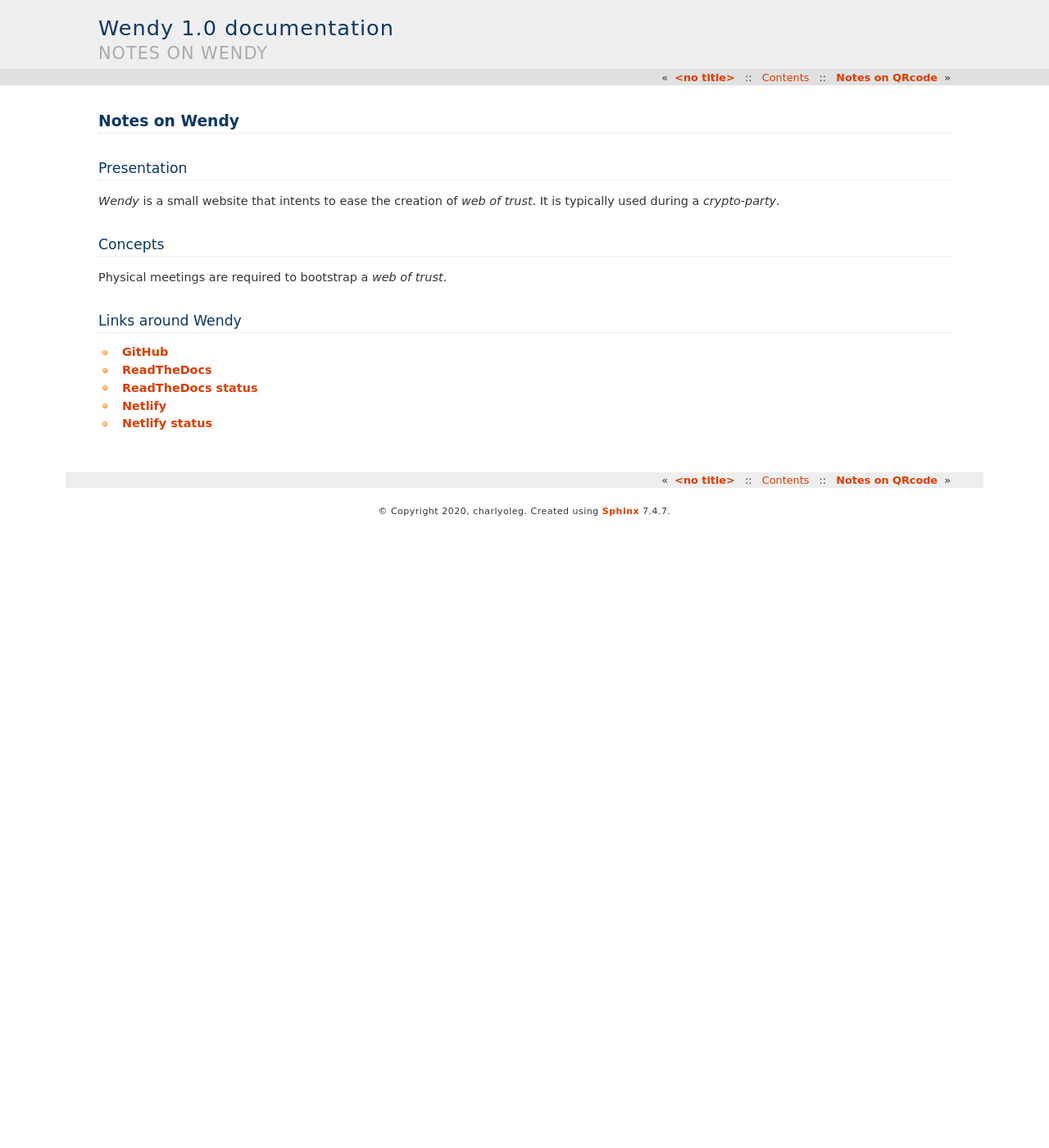
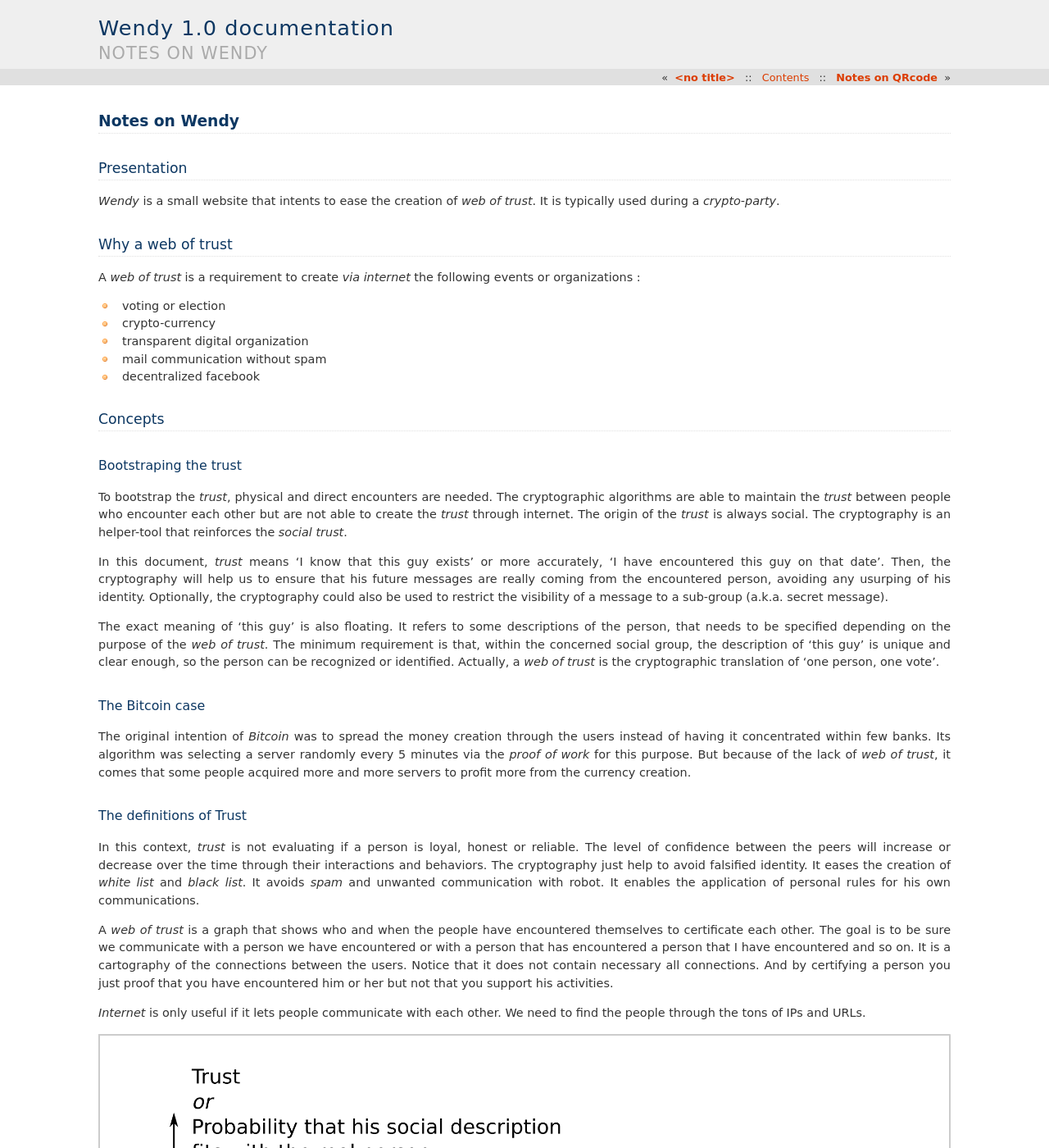
Before and after one commit to charlyoleg/wendy, a Sphinx documentation site: the page built from docs/notes_on_wendy.rst, in a window 1280 px wide and 1400 px high. Shown: the whole window at 82% size. Built offline with Sphinx 7.4.7, drawn with Linux system fonts in a browser that asks for light colours; some of the changed text lies outside the part shown.

Commit message:
theory of wendy

```diff
--- a/docs/notes_on_wendy.rst
+++ b/docs/notes_on_wendy.rst
@@ -9,10 +9,88 @@ Presentation
 *Wendy* is a small website that intents to ease the creation of *web of trust*. It is typically used during a *crypto-party*.
 
 
+Why a web of trust
+==================
+
+A *web of trust* is a requirement to create *via internet* the following events or organizations :
+
+- voting or election
+- crypto-currency
+- transparent digital organization
+- mail communication without spam
+- decentralized facebook
+
+
 Concepts
 ========
 
-Physical meetings are required to bootstrap a *web of trust*.
+Bootstraping the trust
+----------------------
+
+To bootstrap the *trust*, physical and direct encounters are needed. The cryptographic algorithms are able to maintain the *trust* between people who encounter each other but are not able to create the *trust* through internet. The origin of the *trust* is always social. The cryptography is an helper-tool that reinforces the *social trust*.
+
+In this document, *trust* means 'I know that this guy exists' or more accurately, 'I have encountered this guy on that date'. Then, the cryptography will help us to ensure that his future messages are really coming from the encountered person, avoiding any usurping of his identity. Optionally, the cryptography could also be used to restrict the visibility of a message to a sub-group (a.k.a. secret message).
+
+The exact meaning of 'this guy' is also floating. It refers to some descriptions of the person, that needs to be specified depending on the purpose of the *web of trust*. The minimum requirement is that, within the concerned social group, the description of 'this guy' is unique and clear enough, so the person can be recognized or identified. Actually, a *web of trust* is the cryptographic translation of 'one person, one vote'.
+
+
+The Bitcoin case
+----------------
+
+The original intention of *Bitcoin* was to spread the money creation through the users instead of having it concentrated within few banks. Its algorithm was selecting a server randomly every 5 minutes via the *proof of work* for this purpose. But because of the lack of *web of trust*, it comes that some people acquired more and more servers to profit more from the currency creation.
+
+
+The definitions of Trust
+------------------------
+
+In this context, *trust* is not evaluating if a person is loyal, honest or reliable. The level of confidence between the peers will increase or decrease over the time through their interactions and behaviors. The cryptography just help to avoid falsified identity. It eases the creation of *white list* and *black list*. It avoids *spam* and unwanted communication with robot. It enables the application of personal rules for his own communications.
+
+A *web of trust* is a graph that shows who and when the people have encountered themselves to certificate each other. The goal is to be sure we communicate with a person we have encountered or with a person that has encountered a person that I have encountered and so on. It is a cartography of the connections between the users. Notice that it does not contain necessary all connections. And by certifying a person you just proof that you have encountered him or her but not that you support his activities.
+
+*Internet* is only useful if it lets people communicate with each other. We need to find the people through the tons of IPs and URLs.
+
+.. image:: trust_time.png
+
+
+Single responsibility principal
+-------------------------------
+
+Some crypto-currencies like G1_ uses already their *web of trust*. The goal of *Wendy* is to address the creation of a *Web of trust*, regardless of the application build on top of it.
+
+.. _G1: https://monnaie-libre.fr/
+
+
+
+How to make a WOT
+=================
+
+#. people join a location at an announced date (a.k.a. crypto-party)
+#. each participant creates a key-pair on his device
+#. each participant create his profile that describes himself according to some agreed criteria
+#. each participant crypto-signed his own profile
+#. the participants exchange their profiles and crypto-sign the profiles from others
+#. each participant uploads from his device to a local server the profiles from others that he has signed
+#. each participant downloads all profiles and signatures from the local server
+#. each profile makes his own *web of trust* according to his criteria
+
+
+Typical WOT
+===========
+
+Below an example of criteria to create a WOT.
+
+
+.. image:: space_of_peers.png
+.. image:: my_wot_levels.png
+
+After a certain time, the value of the WOT decreases. Each one can set an expiration time that he considers that his WOT is not valid any more.
+
+.. image:: my_wots_over_time.png
+
+We can create more complex point system to build a WOT, where the value of trust of a peer decrease slowly over time.
+
+To extend the network, it can be useful to add in the profile a URL or a static IP to communicate via Internet further.
+
 
 
 Links around Wendy
```
